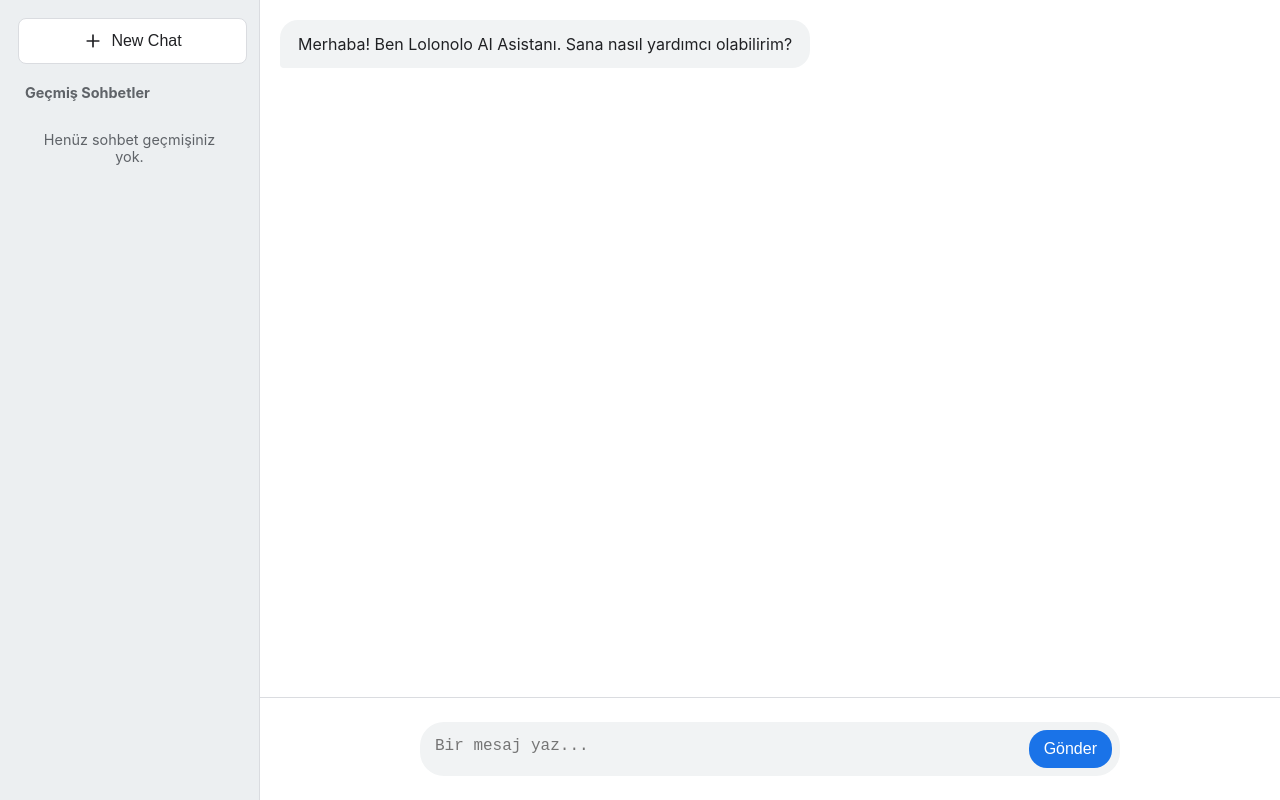
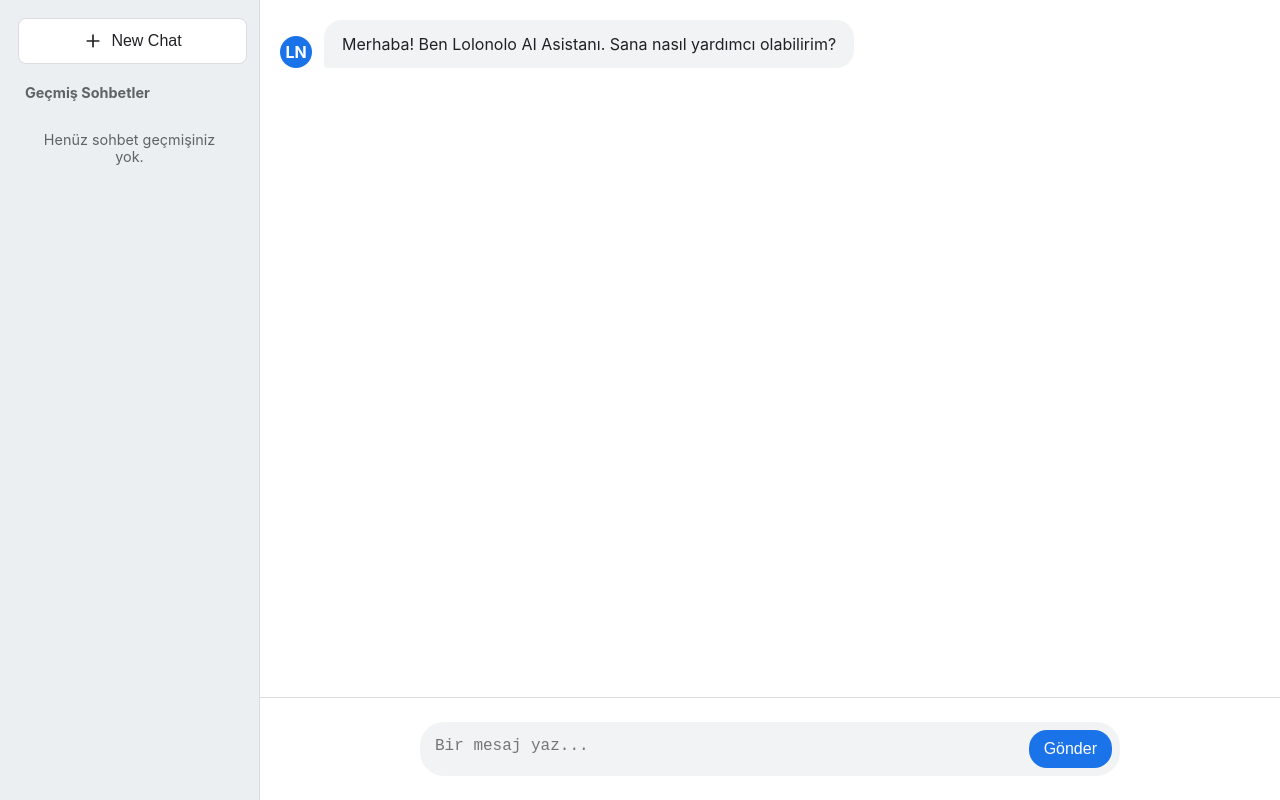
Before and after one commit to lolonolo/ai-lolonolo, a plain HTML site: page index.html in a window 1280 px wide. Drawn offline with Linux system fonts and the light colour scheme.

Commit message:
Update index.html

```diff
--- a/index.html
+++ b/index.html
@@ -50,7 +50,7 @@
             border-radius: 8px;
             cursor: pointer;
             background-color: var(--container-bg);
-            color: var(--primary-text); /* <--- EKLEMENİZ GEREKEN SATIR BU */
+            color: var(--primary-text);
             transition: background-color 0.2s;
         }
         .new-chat-btn:hover {
@@ -87,7 +87,21 @@
         }
         .message-wrapper {
             display: flex;
-            margin-bottom: 15px;
+            margin-bottom: 20px;
+            align-items: flex-end; /* İkon ve mesaj balonunu hizalar */
+        }
+        .avatar {
+            width: 32px;
+            height: 32px;
+            border-radius: 50%;
+            background-color: var(--accent-color);
+            color: white;
+            display: flex;
+            align-items: center;
+            justify-content: center;
+            font-weight: bold;
+            margin-right: 12px;
+            flex-shrink: 0; /* Küçülmesini engeller */
         }
         .message {
             max-width: 80%;
@@ -154,17 +168,8 @@
             background-color: #90baf9;
             cursor: not-allowed;
         }
-
-        /* Mobil Cihazlar için Ayarlar */
         @media (max-width: 768px) {
-            .sidebar {
-                display: none; /* Kenar çubuğunu gizle */
-            }
-            .chat-container {
-                height: 100vh;
-                max-height: none;
-                border-radius: 0;
-            }
+            .sidebar { display: none; }
         }
     </style>
 </head>
@@ -177,17 +182,13 @@
             </button>
             <div class="chat-history">
                 <h3>Geçmiş Sohbetler</h3>
-                <ul id="history-list">
-                    </ul>
-                <div class="no-history">
-                    Henüz sohbet geçmişiniz yok.
-                </div>
+                <ul id="history-list"></ul>
+                <div class="no-history">Henüz sohbet geçmişiniz yok.</div>
             </div>
         </div>
         <div class="chat-view">
             <div class="chat-window" id="chat-window">
-                 <div class="message-wrapper assistant"><div class="message">Merhaba! Ben Lolonolo AI Asistanı. Sana nasıl yardımcı olabilirim?</div></div>
-            </div>
+                 </div>
             <div class="input-area-wrapper">
                 <div class="input-area">
                     <textarea id="prompt-input" placeholder="Bir mesaj yaz..." rows="1"></textarea>
@@ -207,6 +208,14 @@
             const wrapper = document.createElement('div');
             wrapper.classList.add('message-wrapper', sender);
 
+            // Eğer gönderen asistansa, ikonu ekle
+            if (sender === 'assistant') {
+                const avatar = document.createElement('div');
+                avatar.classList.add('avatar');
+                avatar.textContent = 'LN'; // Lolonolo'nun baş harfleri
+                wrapper.appendChild(avatar);
+            }
+
             const messageElement = document.createElement('div');
             messageElement.classList.add('message');
             messageElement.textContent = text;
@@ -214,6 +223,7 @@
             wrapper.appendChild(messageElement);
             chatWindow.appendChild(wrapper);
             chatWindow.scrollTop = chatWindow.scrollHeight;
+            return messageElement; // Cevabı güncellemek için elementi geri döndür
         };
 
         const sendMessage = async () => {
@@ -225,14 +235,7 @@
             promptInput.style.height = 'auto';
             askButton.disabled = true;
 
-            const responseWrapper = document.createElement('div');
-            responseWrapper.classList.add('message-wrapper', 'assistant');
-            const responseElement = document.createElement('div');
-            responseElement.classList.add('message');
-            responseElement.textContent = '...';
-            responseWrapper.appendChild(responseElement);
-            chatWindow.appendChild(responseWrapper);
-            chatWindow.scrollTop = chatWindow.scrollHeight;
+            const responseElement = addMessage('...', 'assistant'); // Cevap için bekleme alanı oluştur
 
             try {
                 const response = await fetch('/api/chat', {
@@ -254,9 +257,12 @@
             }
         };
 
-        newChatBtn.addEventListener('click', () => {
-            chatWindow.innerHTML = '<div class="message-wrapper assistant"><div class="message">Merhaba! Ben Lolonolo AI Asistanı. Sana nasıl yardımcı olabilirim?</div></div>';
-        });
+        const startNewChat = () => {
+             chatWindow.innerHTML = ''; // Sohbet penceresini temizle
+             addMessage('Merhaba! Ben Lolonolo AI Asistanı. Sana nasıl yardımcı olabilirim?', 'assistant');
+        }
+
+        newChatBtn.addEventListener('click', startNewChat);
 
         askButton.addEventListener('click', sendMessage);
         promptInput.addEventListener('keydown', (event) => {
@@ -270,6 +276,9 @@
             promptInput.style.height = 'auto';
             promptInput.style.height = `${promptInput.scrollHeight}px`;
         });
+
+        // Sayfa ilk yüklendiğinde yeni bir sohbet başlat
+        startNewChat();
     </script>
 </body>
 </html>
```
